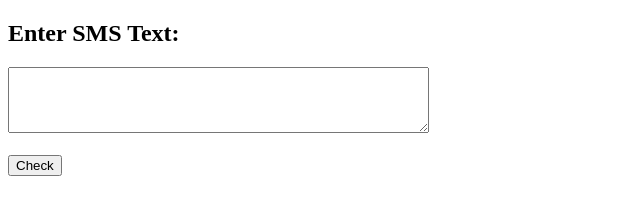
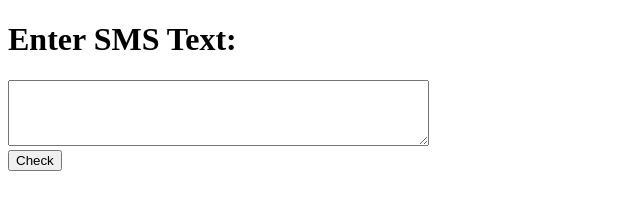
Before and after one commit to vasuvamsi07/SMS_SPAM_DETECTION, a plain HTML site: page index.html in a window 1280 px wide. Shown: the whole page, without its empty margins (0-640 px from the left). Drawn offline with Linux system fonts and the light colour scheme.

Commit message:
Update index.html

```diff
--- a/index.html
+++ b/index.html
@@ -1,13 +1,20 @@
 <!DOCTYPE html>
-<html>
+<html lang="en">
 <head>
-    <title>SMS Spam Detector</title>
-    <script src="script.js"></script>
+    <meta charset="UTF-8">
+    <meta name="viewport" content="width=device-width, initial-scale=1.0">
+    <title>SMS Spam Detection</title>
 </head>
 <body>
-    <h2>Enter SMS Text:</h2>
-    <textarea id="smsText" rows="4" cols="50"></textarea><br><br>
-    <button onclick="predictSpam()">Check</button>
+
+    <h1>Enter SMS Text:</h1>
+    <textarea id="smsInput" rows="4" cols="50"></textarea>
+    <br>
+    <button id="submit">Check</button>
     <p id="result"></p>
+
+    <!-- JavaScript file (Ensure this is just before closing body tag) -->
+    <script src="script.js"></script>
+
 </body>
 </html>
```
